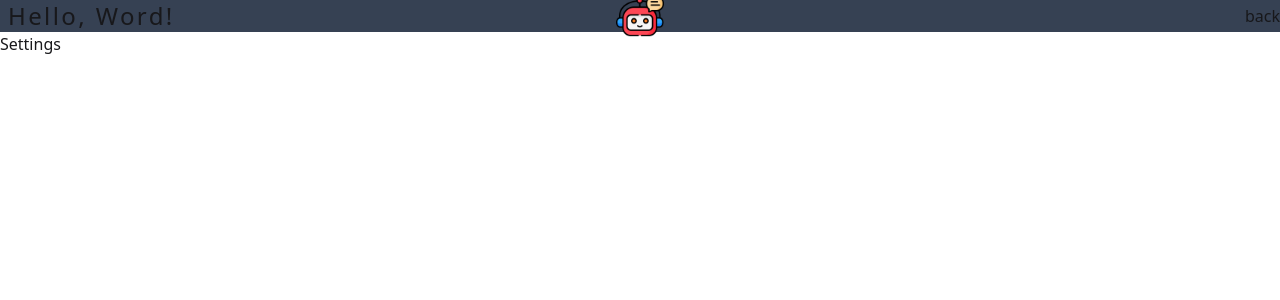
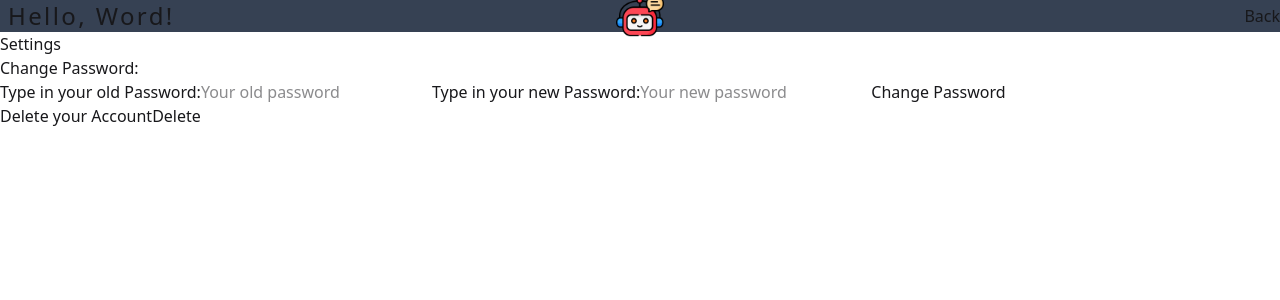
Before and after one commit to final-project-real-time-chat/realtime-chat, a React (Vite) app in the folder frontend/: page /settings in a window 1280 px wide. Shown: the top 300 px of the page. Built offline with nearby package versions, Linux system fonts and the light colour scheme; no server answers.

Commit message:
delete in settings

```diff
--- a/frontend/src/components/Settings.jsx
+++ b/frontend/src/components/Settings.jsx
@@ -1,12 +1,40 @@
-import { useNavigate } from "react-router-dom";
+import { useNavigate, useParams } from "react-router-dom";
 import robot from "../assets/robot.png";
+import { useState } from "react";
+import { useMutation } from "@tanstack/react-query";
 
 export const Settings = () => {
   const navigate = useNavigate();
+  const [show, setShow] = useState(false);
+  const { username } = useParams();
+  console.log(username);
+
+  const handleDeleteAcc = () => {
+    setShow(true);
+  };
+
+  const deleteAccountMutation = useMutation({
+    mutationFn: async () => {
+      const response = await fetch(`/api/users/delete`, {
+        method: "DELETE",
+      });
+      if (!response.ok) throw new Error("Failed to delete account");
+      return response.json();
+    },
+    onSuccess: () => {
+      alert("Account deleted!");
+      setShow(false);
+      navigate("/"); // Redirect after deletion
+    },
+    onError: () => {
+      alert("Failed to delete account. Please try again.");
+    },
+  });
+
   return (
     <>
       <header className="flex justify-between items-center pl-2 sticky top-0 bg-gray-700">
-        <h1 className=" flex items-center tracking-widest text-sm md:text-base xl:text-2xl">
+        <h1 className="flex items-center tracking-widest text-sm md:text-base xl:text-2xl">
           Hello, Word!
         </h1>
         <img
@@ -14,13 +42,57 @@ export const Settings = () => {
           src={robot}
           alt="robot"
         />
-        <button onClick={() => navigate("/chatarea")}>back</button>
+        <button onClick={() => navigate("/chatarea")}>Back</button>
       </header>
       <main>
         <form>
           <h1>Settings</h1>
+          <div>
+            <h1>Change Password:</h1>
+            <label htmlFor="oldPw">
+              Type in your old Password:
+              <input
+                type="password"
+                id="oldPw"
+                placeholder="Your old password"
+              />
+            </label>
+            <label htmlFor="newPw">
+              Type in your new Password:
+              <input
+                type="password"
+                id="newPw"
+                placeholder="Your new password"
+              />
+            </label>
+            <button type="submit">Change Password</button>
+          </div>
+          <div>
+            Delete your Account
+            <button type="button" onClick={handleDeleteAcc}>
+              Delete
+            </button>
+          </div>
         </form>
       </main>
+
+      {show && (
+        <div className="fixed top-4 left-1/2 transform -translate-x-1/2 bg-red-600 text-white px-4 py-2 rounded-lg shadow-lg flex items-center space-x-4">
+          <span>Do you really want to delete your account?</span>
+          <button
+            onClick={() => deleteAccountMutation.mutate()}
+            className="bg-white text-red-600 px-2 py-1 rounded"
+          >
+            Delete
+          </button>
+          <button
+            onClick={() => setShow(false)}
+            className="bg-gray-800 px-2 py-1 rounded text-white"
+          >
+            Cancel
+          </button>
+        </div>
+      )}
     </>
   );
 };
```
Also changed, not shown: frontend/src/components/ChatArea.jsx (+10 -5 lines), 1 other file (tests, documents, lock files or other folders).
